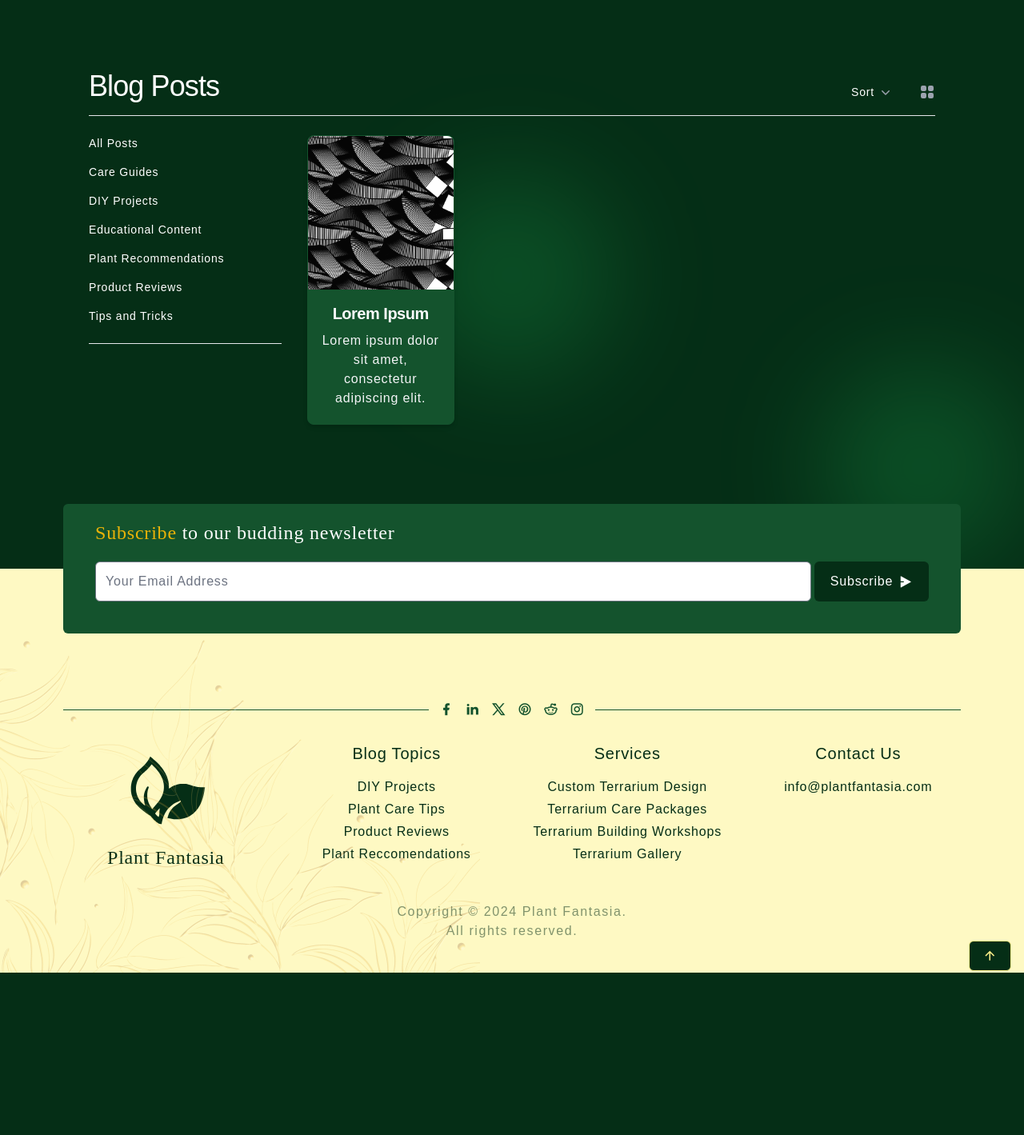
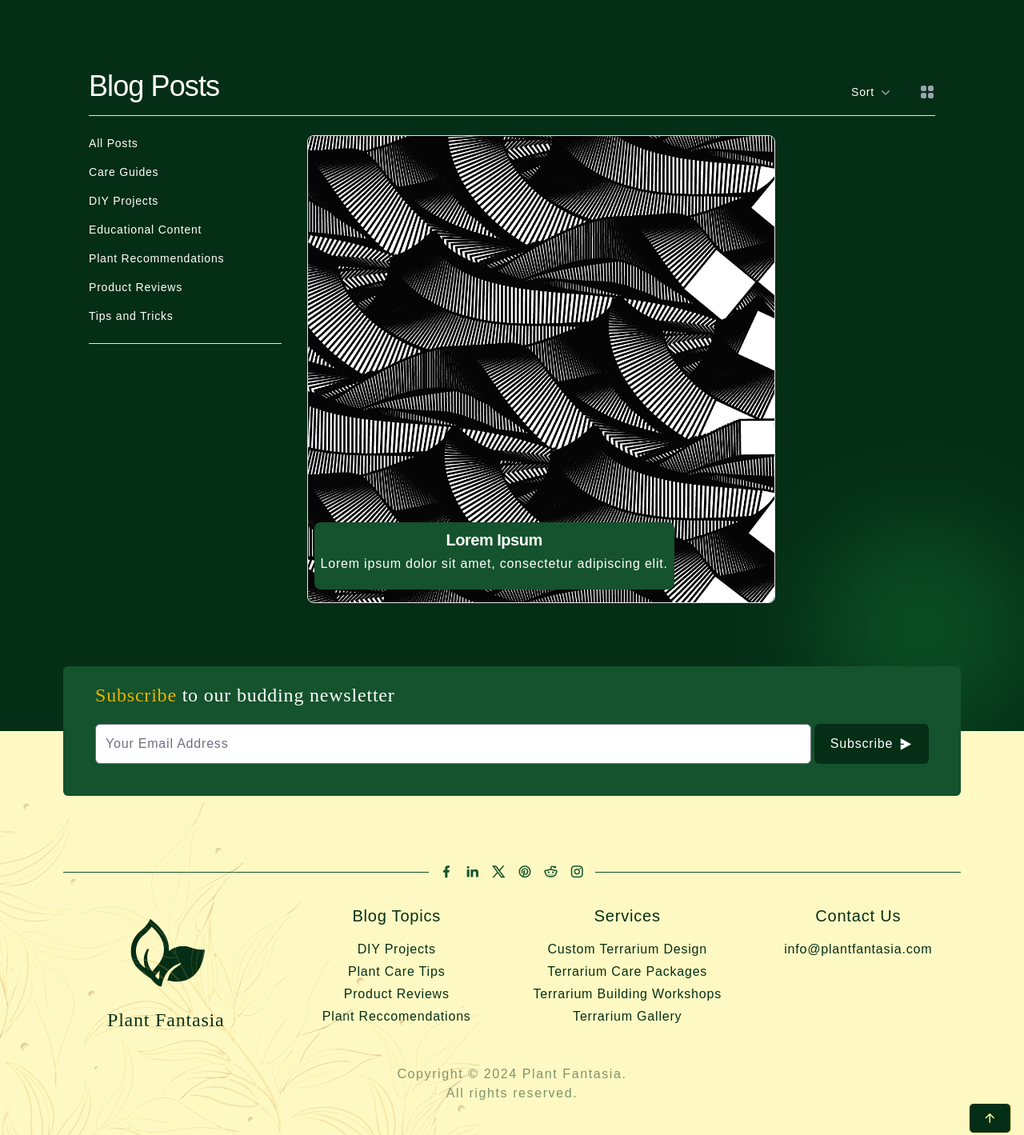
Before and after one commit to xuzmocode4-325/ecommerce-website, a Django app: page /blog/ in a window 1280 px wide. Shown: the part 64-1483 px from the top of the page at 80% size. Before the commit the page ends 1280 px from the top, so only its background shows below. Run offline with Django 5.2, Linux system fonts and the light colour scheme; data comes from the database, SQL or seed files in the repository; parts of the project's set-up code (start-up, migrations or seed data) failed here and were passed over; some libraries are stand-ins or nearby versions; some web fonts are replaced.

Commit message:
update blog post card

```diff
--- a/blog/templates/blog/includes/elements/blog-post-card.html
+++ b/blog/templates/blog/includes/elements/blog-post-card.html
@@ -1,13 +1,9 @@
-<div class="max-w-lg mx-auto popular-card">
-    <div class="bg-green-900 shadow-md border border-green-900 rounded-lg max-w-sm mb-5">
-        <a href="#">
-            <img class="w-full h-48 object-cover rounded-t-lg" src="{{post.image.url}}" alt="">
-        </a>
-        <div class="p-4">
-            <a href="#">
-                <h5 class="text-gray-50 font-bold tracking-tight mb-2">{{post.title}}</h5>
-            </a>
-            <p class="font-xs text-gray-100 mb-1 font-thin">{{post.excerpt}}</p>
-        </div>
+<a href="#" class="group relative flex flex-col items-center bg-green-900 border border-transparent hover:border-yellow-500 rounded-lg shadow md:flex-row
+        col-span-1 md:col-span-2 lg:col-span-3 xl:col-span-4 popular-card">
+    <img class="object-cover aspect-1 rounded-lg md:rounded-r-none h-full w-full md:rounded-l-lg md:w-[33%] xl:w-[25%]" src="{{post.image.url}}" alt="">
+    <div class="absolute origin-center transition-all duration-300 m-2  bottom-2 xl:-translate-y-2/3  md:flex md:items-center
+        md:justify-center md:flex-col md:ml-[33%] p-2 rounded-lg bg-green-900 md:bg-opacity-0">
+        <h5 class="mb-1 font-bold tracking-tight">{{post.title}}</h5>
+        <p class="mb-3 font-normal text-md">{{post.excerpt}}</p>
     </div>
-</div>
+</a>
```
